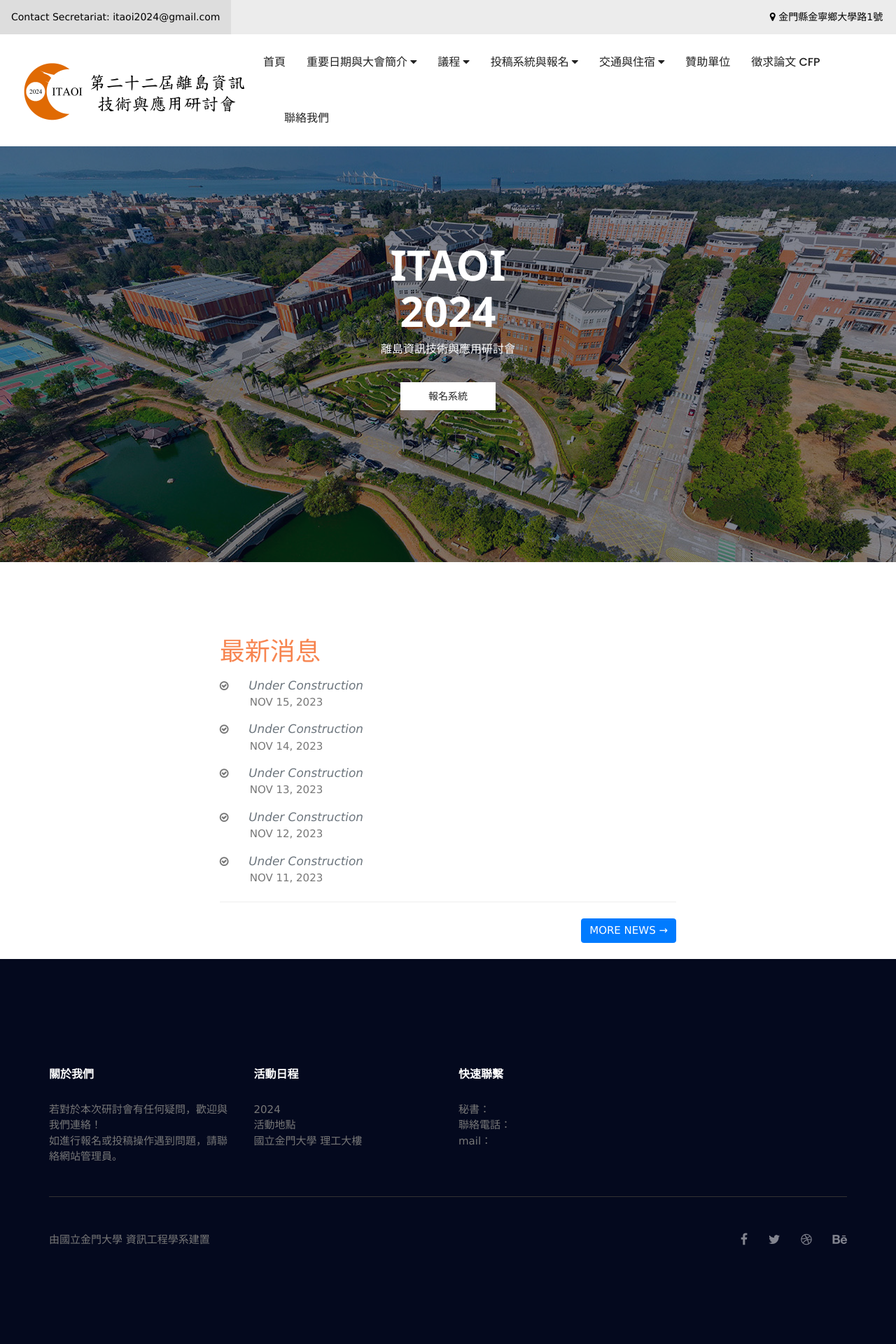
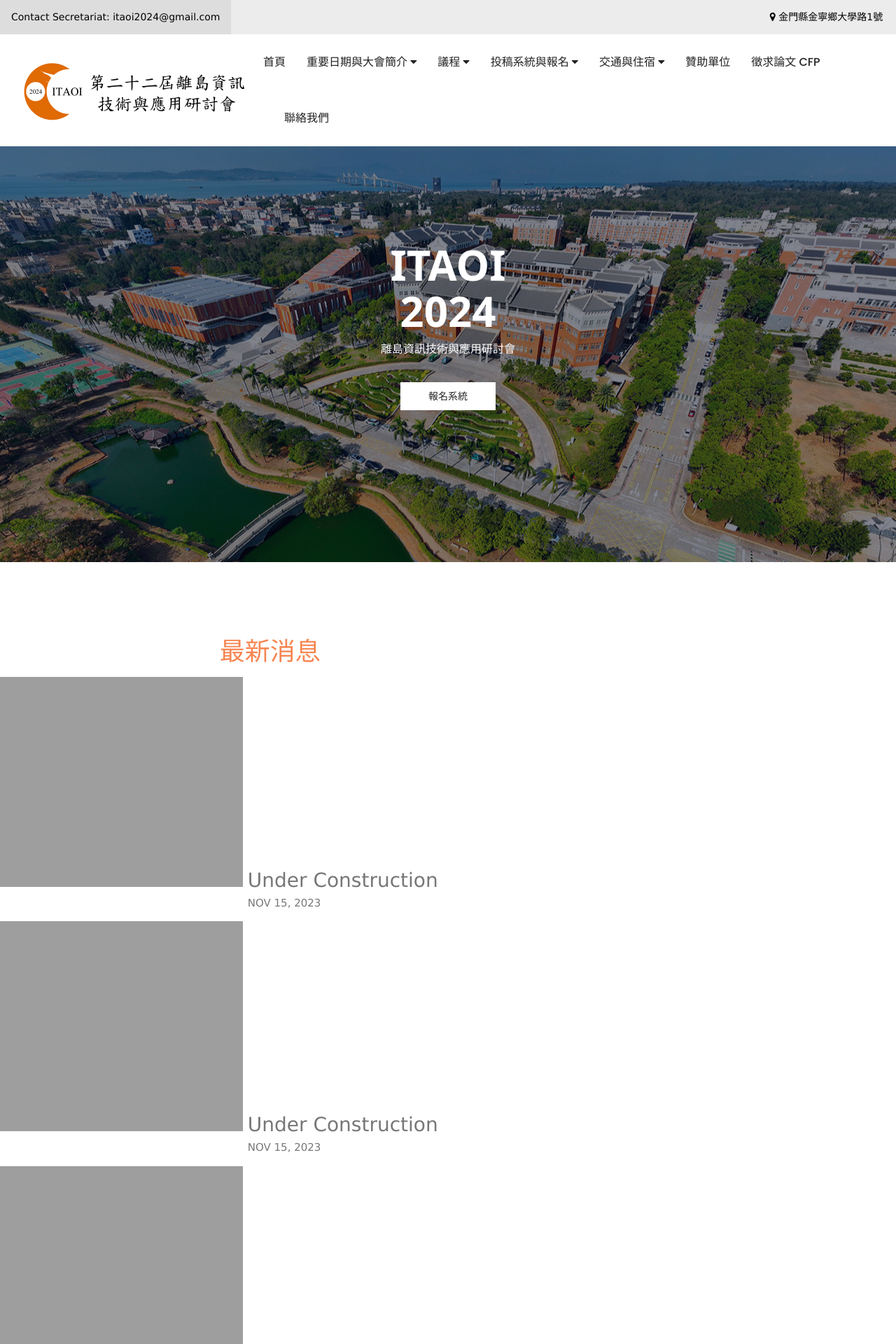
Before and after one commit to stereomp3/ITAOI2024, a PHP site: page / in a window 1280 px wide. Shown: the top 1920 px of the page at 70% size. Run offline with PHP 8.4, Linux system fonts and the light colour scheme.

Commit message:
fix Indentation problem

```diff
--- a/Web/css/style.css
+++ b/Web/css/style.css
@@ -72,6 +72,10 @@ a:hover, a:focus {
   margin: 10;
 }
 
+.post-preview ul li {
+  list-style-image: url("../image/check-mark24.png");
+}
+
 .navbarT {
   overflow: hidden;
   position: relative;
@@ -145,6 +149,7 @@ a:hover, a:focus {
 }
 .post-preview > a {
   color: #212529;
+  text-align: right;
 }
 .post-preview > a:focus, .post-preview > a:hover {
   text-decoration: none;
--- a/Web/index.html
+++ b/Web/index.html
@@ -128,54 +128,44 @@
                     </br></br></br></br>
                     <div class="post-preview animated-wrapper">
                         <h1 class="post-title animated-item" style="color: #f78550;">最新消息</h1>
-                        <a>
-                            <i class="fa fa-check-circle-o" aria-hidden="true"> </i>
-                            &nbsp;&nbsp;&nbsp;&nbsp;
-                            <a class="post-meta animated-item" href="#">Under Construction</a>
-                        </a>
-                        <p class="post-subtitle">
-                            &nbsp;&nbsp;&nbsp;&nbsp;&nbsp;&nbsp;&nbsp;&nbsp;&nbsp;NOV 15, 2023
-                        </p>
+                        <ul>
+                            <li style="font-size: 28px;">
+                                <a class="post-meta animated-item" href="#"> Under Construction</a>
+                            </li>
+                            <p class="post-subtitle">NOV 15, 2023</p>
+                        </ul>
                     </div>
                     <div class="post-preview">
-                        <a>
-                            <i class="fa fa-check-circle-o" aria-hidden="true"> </i>
-                            &nbsp;&nbsp;&nbsp;&nbsp;
-                            <a class="post-meta" href="#">Under Construction</a>
-                        </a>
-                        <p class="post-subtitle">
-                            &nbsp;&nbsp;&nbsp;&nbsp;&nbsp;&nbsp;&nbsp;&nbsp;&nbsp;NOV 14, 2023
-                        </p>
+                        <ul>
+                            <li style="font-size: 28px;">
+                                <a class="post-meta animated-item" href="#"> Under Construction</a>
+                            </li>
+                            <p class="post-subtitle">NOV 15, 2023</p>
+                        </ul>
                     </div>
                     <div class="post-preview">
-                        <a>
-                            <i class="fa fa-check-circle-o" aria-hidden="true"> </i>
-                            &nbsp;&nbsp;&nbsp;&nbsp;
-                            <a class="post-meta" href="#">Under Construction</a>
-                        </a>
-                        <p class="post-subtitle">
-                            &nbsp;&nbsp;&nbsp;&nbsp;&nbsp;&nbsp;&nbsp;&nbsp;&nbsp;NOV 13, 2023
-                        </p>
+                        <ul>
+                            <li style="font-size: 28px;">
+                                <a class="post-meta animated-item" href="#"> Under Construction</a>
+                            </li>
+                            <p class="post-subtitle">NOV 15, 2023</p>
+                        </ul>
                     </div>
                     <div class="post-preview">
-                        <a>
-                            <i class="fa fa-check-circle-o" aria-hidden="true"> </i>
-                            &nbsp;&nbsp;&nbsp;&nbsp;
-                            <a class="post-meta" href="#">Under Construction</a>
-                        </a>
-                        <p class="post-subtitle">
-                            &nbsp;&nbsp;&nbsp;&nbsp;&nbsp;&nbsp;&nbsp;&nbsp;&nbsp;NOV 12, 2023
-                        </p>
+                        <ul>
+                            <li style="font-size: 28px;">
+                                <a class="post-meta animated-item" href="#"> Under Construction</a>
+                            </li>
+                            <p class="post-subtitle">NOV 15, 2023</p>
+                        </ul>
                     </div>
                     <div class="post-preview">
-                        <a>
-                            <i class="fa fa-check-circle-o" aria-hidden="true"> </i>
-                            &nbsp;&nbsp;&nbsp;&nbsp;
-                            <a class="post-meta" href="#">Under Construction</a>
-                        </a>
-                        <p class="post-subtitle">
-                            &nbsp;&nbsp;&nbsp;&nbsp;&nbsp;&nbsp;&nbsp;&nbsp;&nbsp;NOV 11, 2023
-                        </p>
+                        <ul>
+                            <li style="font-size: 28px;">
+                                <a class="post-meta animated-item" href="#"> Under Construction</a>
+                            </li>
+                            <p class="post-subtitle">NOV 15, 2023</p>
+                        </ul>
                     </div>
                     <!-- Divider-->
                     <hr class="my-4" />
@@ -226,10 +216,10 @@
                 </div>
             </div>
             <div class="border_line"></div>
-            <div class="row footer-bottom d-flex justify-content-between align-items-center">
-                <p class="col-lg-8 col-sm-12 footer-text m-0">
+            <div class="row footer-bottom d-flex justify-content-between">
+                <p class="col-lg-8 col-sm-12 footer-text m-0" style="text-align: left;">
                     <!-- Link back to Colorlib can't be removed. Template is licensed under CC BY 3.0. -->
-                    由國立金門大學 資訊工程學系建置</a>
+                    由國立金門大學 資訊工程學系建置
                     <!-- Link back to Colorlib can't be removed. Template is licensed under CC BY 3.0. -->
                 </p>
                 <div class="col-lg-4 col-sm-12 footer-social">
--- a/Web/js/content.js
+++ b/Web/js/content.js
@@ -71,54 +71,44 @@ const index_content = `<div class="container">
         </br></br></br></br>
         <div class="post-preview animated-wrapper">
             <h1 class="post-title animated-item" style="color: #f78550;">最新消息</h1>
-            <a>
-                <i class="fa fa-check-circle-o" aria-hidden="true"> </i>
-                &nbsp;&nbsp;&nbsp;&nbsp;
-                <a class="post-meta animated-item" href="#">Under Construction</a>
-            </a>
-            <p class="post-subtitle">
-                &nbsp;&nbsp;&nbsp;&nbsp;&nbsp;&nbsp;&nbsp;&nbsp;&nbsp;NOV 15, 2023
-            </p>
+            <ul>
+                <li style="font-size: 28px;">
+                    <a class="post-meta animated-item" href="#"> Under Construction</a>
+                </li>
+                <p class="post-subtitle">NOV 15, 2023</p>
+            </ul>
         </div>
         <div class="post-preview">
-            <a>
-                <i class="fa fa-check-circle-o" aria-hidden="true"> </i>
-                &nbsp;&nbsp;&nbsp;&nbsp;
-                <a class="post-meta" href="#">Under Construction</a>
-            </a>
-            <p class="post-subtitle">
-                &nbsp;&nbsp;&nbsp;&nbsp;&nbsp;&nbsp;&nbsp;&nbsp;&nbsp;NOV 14, 2023
-            </p>
+            <ul>
+                <li style="font-size: 28px;">
+                    <a class="post-meta animated-item" href="#"> Under Construction</a>
+                </li>
+                <p class="post-subtitle">NOV 15, 2023</p>
+            </ul>
         </div>
         <div class="post-preview">
-            <a>
-                <i class="fa fa-check-circle-o" aria-hidden="true"> </i>
-                &nbsp;&nbsp;&nbsp;&nbsp;
-                <a class="post-meta" href="#">Under Construction</a>
-            </a>
-            <p class="post-subtitle">
-                &nbsp;&nbsp;&nbsp;&nbsp;&nbsp;&nbsp;&nbsp;&nbsp;&nbsp;NOV 13, 2023
-            </p>
+            <ul>
+                <li style="font-size: 28px;">
+                    <a class="post-meta animated-item" href="#"> Under Construction</a>
+                </li>
+                <p class="post-subtitle">NOV 15, 2023</p>
+            </ul>
         </div>
         <div class="post-preview">
-            <a>
-                <i class="fa fa-check-circle-o" aria-hidden="true"> </i>
-                &nbsp;&nbsp;&nbsp;&nbsp;
-                <a class="post-meta" href="#">Under Construction</a>
-            </a>
-            <p class="post-subtitle">
-                &nbsp;&nbsp;&nbsp;&nbsp;&nbsp;&nbsp;&nbsp;&nbsp;&nbsp;NOV 12, 2023
-            </p>
+            <ul>
+                <li style="font-size: 28px;">
+                    <a class="post-meta animated-item" href="#"> Under Construction</a>
+                </li>
+                <p class="post-subtitle">NOV 15, 2023</p>
+            </ul>
         </div>
         <div class="post-preview">
-            <a>
-                <i class="fa fa-check-circle-o" aria-hidden="true"> </i>
-                &nbsp;&nbsp;&nbsp;&nbsp;
-                <a class="post-meta" href="#">Under Construction</a>
-            </a>
-            <p class="post-subtitle">
-                &nbsp;&nbsp;&nbsp;&nbsp;&nbsp;&nbsp;&nbsp;&nbsp;&nbsp;NOV 11, 2023
-            </p>
+            <ul>
+                <li style="font-size: 28px;">
+                    <a class="post-meta animated-item" href="#"> Under Construction</a>
+                </li>
+                <p class="post-subtitle">NOV 15, 2023</p>
+            </ul>
         </div>
         <!-- Divider-->
         <hr class="my-4" />
```
